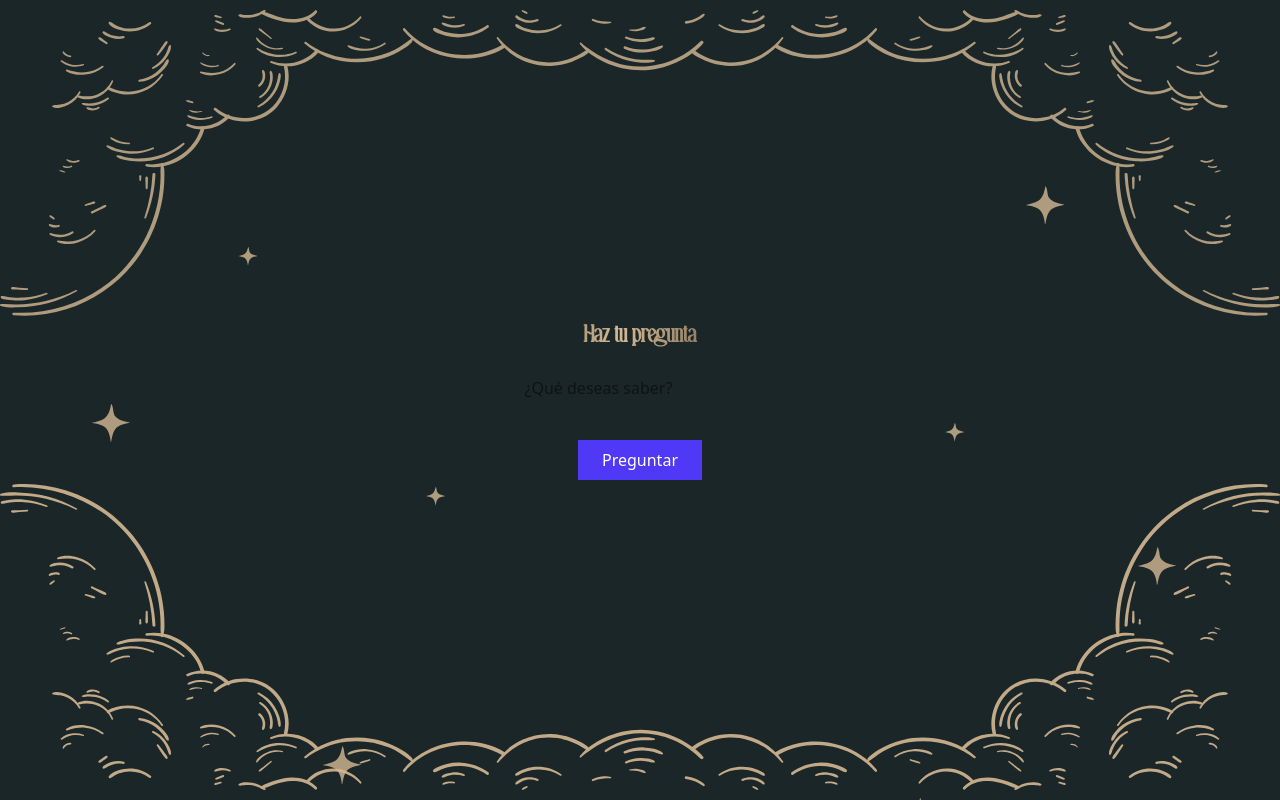
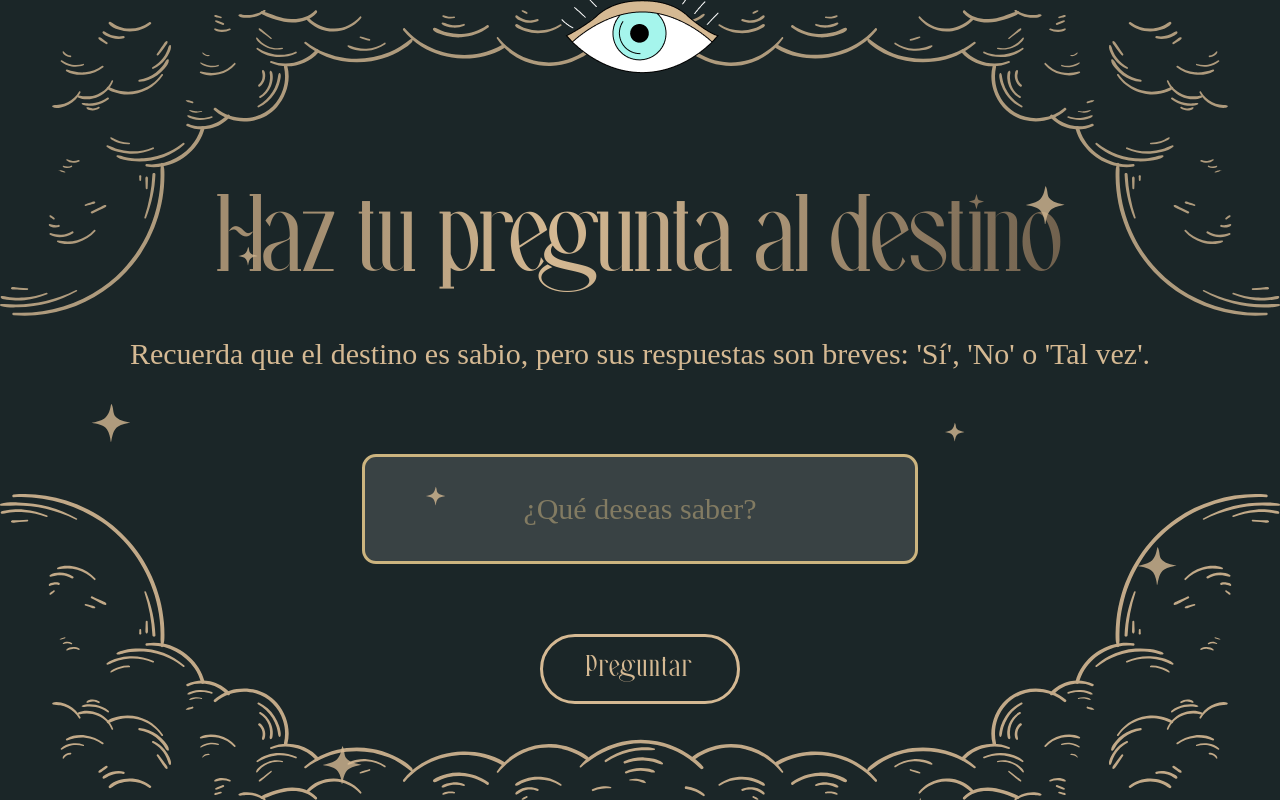
Before and after one commit to JessCardenas/oraculov1, a React (Vite) app: page / in a window 1280 px wide. Both pictures are taken after a click on the button "Sí". Built offline with nearby package versions, Linux system fonts and the light colour scheme.

Commit message:
CSS Update
he añadido stylesheets dependiendo el componente

```diff
--- /dev/null
+++ b/src/StyleSheets/OraculoScreen.css
@@ -0,0 +1,85 @@
+.eyeSticker {
+  position: relative;
+  display: block;
+  margin: 0 auto;
+  top: -120px;
+}
+
+h1 {
+  font-family: "StarlightRune";
+  text-align: center;
+  font-size: 110px;
+  font-style: normal;
+  font-weight: 400;
+  line-height: 100px;
+  padding-bottom: 30px;
+  background: linear-gradient(
+    97deg,
+    var(--Colores-Primary_Medium, #a28d70) 17.84%,
+    var(--Colores-Primary_Light, #d5b993) 41.62%,
+    var(--Colores-Primary_strong, #6f604d) 91.19%
+  );
+  background-clip: text;
+  -webkit-background-clip: text;
+  -webkit-text-fill-color: transparent;
+}
+
+h2 {
+  color: #d5b993;
+  font-family: Playfair;
+  font-size: 30px;
+  font-style: normal;
+  font-weight: 400;
+  line-height: 60px;
+  margin-bottom: 30px;
+}
+
+.cajaPregunta {
+  width: 556px;
+  height: 110px;
+  padding: 18px 30px;
+  margin: 40px 40px;
+  border-radius: 14px;
+  border: 3px solid #ccb47f;
+  background: #ffffff21;
+  color: #ccb47f;
+  font-family: "Playfair Display", serif;
+  font-size: 30px;
+  font-style: normal;
+  font-weight: 400;
+  line-height: normal;
+  text-align: center;
+}
+
+.cajaPregunta:hover {
+  background: #ffffff;
+  color: #000;
+  cursor: pointer;
+  transition: all 0.7s ease-in-out;
+}
+
+.botonPreguntar {
+  width: 200px;
+  margin-top: 30px;
+  padding: 7px;
+  align-items: center;
+  border-radius: var(--Button-Button_radius, 300px);
+  border: var(--Button-Default-Stroke, 3px) solid
+    var(--Button-Default-Stroke_color, #d5b993);
+  color: var(--Button-Default-Text_color, #d5b993);
+  text-align: center;
+  font-family: "StarlightRune";
+  letter-spacing: 2px;
+  font-size: 30px;
+  font-style: normal;
+  font-weight: 400;
+  line-height: 50px;
+}
+
+.botonPreguntar:hover {
+  background-color: #d5b993;
+  color: #1b2628;
+  cursor: pointer;
+  transition: all 0.7s ease-in-out;
+  box-shadow: 0px 0px 20px #d5b993;
+}
--- a/src/components/HomeScreen.jsx
+++ b/src/components/HomeScreen.jsx
@@ -4,13 +4,13 @@ import Estrella_vector from "../assets/images/Estrella_vector.png";
 function HomeScreen({ cambiarPantalla }) {
   return (
     <div className="text-center space-y-6">
-      <h2 className="text-8xl font-bold">
+      <h1 className="text-8xl font-bold">
         ¿Dejamos que el destino decida por ti?
-      </h2>
-      <h1 className="text-4xl">
+      </h1>
+      <h2 className="text-4xl">
         El destino es sabio, pero sus respuestas son breves: "Sí", "No" o "Tal
         vez".
-      </h1>
+      </h2>
 
       <div className="flex items-center justify-around">
         <div>
--- a/src/components/OraculoScreen.jsx
+++ b/src/components/OraculoScreen.jsx
@@ -1,5 +1,7 @@
 import { useState } from "react";
 import { obtenerRespuesta } from "../utils/respuestas";
+import Eye from "../assets/images/Eye1.png";
+import "../StyleSheets/OraculoScreen.css";
 
 function OraculoScreen({ setPregunta, setRespuesta, cambiarPantalla }) {
   const [input, setInput] = useState("");
@@ -13,18 +15,23 @@ function OraculoScreen({ setPregunta, setRespuesta, cambiarPantalla }) {
   };
 
   return (
-    <div className="text-center space-y-4">
-      <h2 className="text-2xl font-semibold">Haz tu pregunta</h2>
+    <div className="text-center">
+      <img src={Eye} alt="EyeSticker" className="eyeSticker" />
+      <h1 className="text-2xl font-semibold">Haz tu pregunta al destino</h1>
+      <h2>
+        Recuerda que el destino es sabio, pero sus respuestas son breves: 'Sí',
+        'No' o 'Tal vez'.
+      </h2>
       <input
         type="text"
         placeholder="¿Qué deseas saber?"
         value={input}
         onChange={(e) => setInput(e.target.value)}
-        className="p-2 rounded-md text-black"
+        className="cajaPregunta p-2 rounded-md "
       />
       <button
         onClick={manejarPregunta}
-        className="block mx-auto mt-4 px-6 py-2 bg-indigo-600 hover:bg-indigo-700"
+        className="botonPreguntar block mx-auto "
       >
         Preguntar
       </button>
--- a/src/components/RespuestaScreen.jsx
+++ b/src/components/RespuestaScreen.jsx
@@ -7,11 +7,8 @@ function RespuestaScreen({ pregunta, respuesta, volver }) {
         {" "}
         {respuesta}
       </div>
-      <button
-        onClick={() => volver("home")}
-        className="mt-6 px-6 py-2 bg-gray-700 hover:bg-gray-800 rounded-lg"
-      >
-        Volver al inicio
+      <button onClick={() => volver("home")} className="hover:bg-gray-800">
+        Inicio
       </button>
     </div>
   );
--- a/src/index.css
+++ b/src/index.css
@@ -22,34 +22,12 @@ body {
 
 .underClouds {
   position: fixed;
-  bottom: 10px;
+  bottom: 0px;
   left: 50%;
   transform: translateX(-50%);
   max-width: 100%;
   opacity: 0.9;
   pointer-events: none;
-}
-h1 {
-  color: #d5b993;
-  text-align: center;
-  font-family: Playfair;
-  font-size: 34px;
-  font-style: normal;
-  font-weight: 400;
-  line-height: 80px; /* 235.294% */
-}
-
-h2 {
-  font-family: "StarlightRune";
-  background: linear-gradient(
-    97deg,
-    #a28d70 17.84%,
-    #d5b993 41.62%,
-    #6f604d 91.19%
-  );
-  background-clip: text;
-  -webkit-background-clip: text;
-  -webkit-text-fill-color: transparent;
 }
 
 p {
```
Also changed, not shown: src/StyleSheets/HomeScreen.css (added), src/assets/images/Eye1.png (added).
